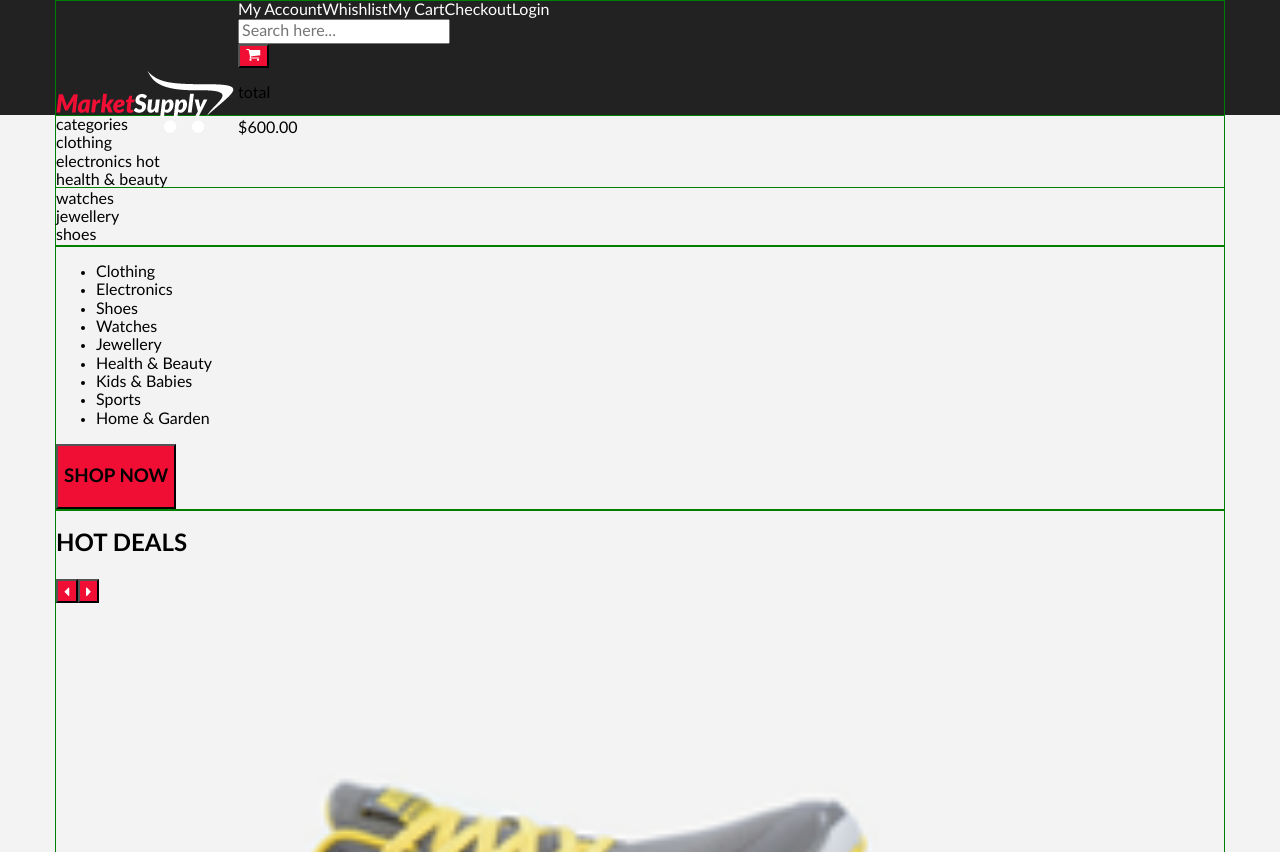
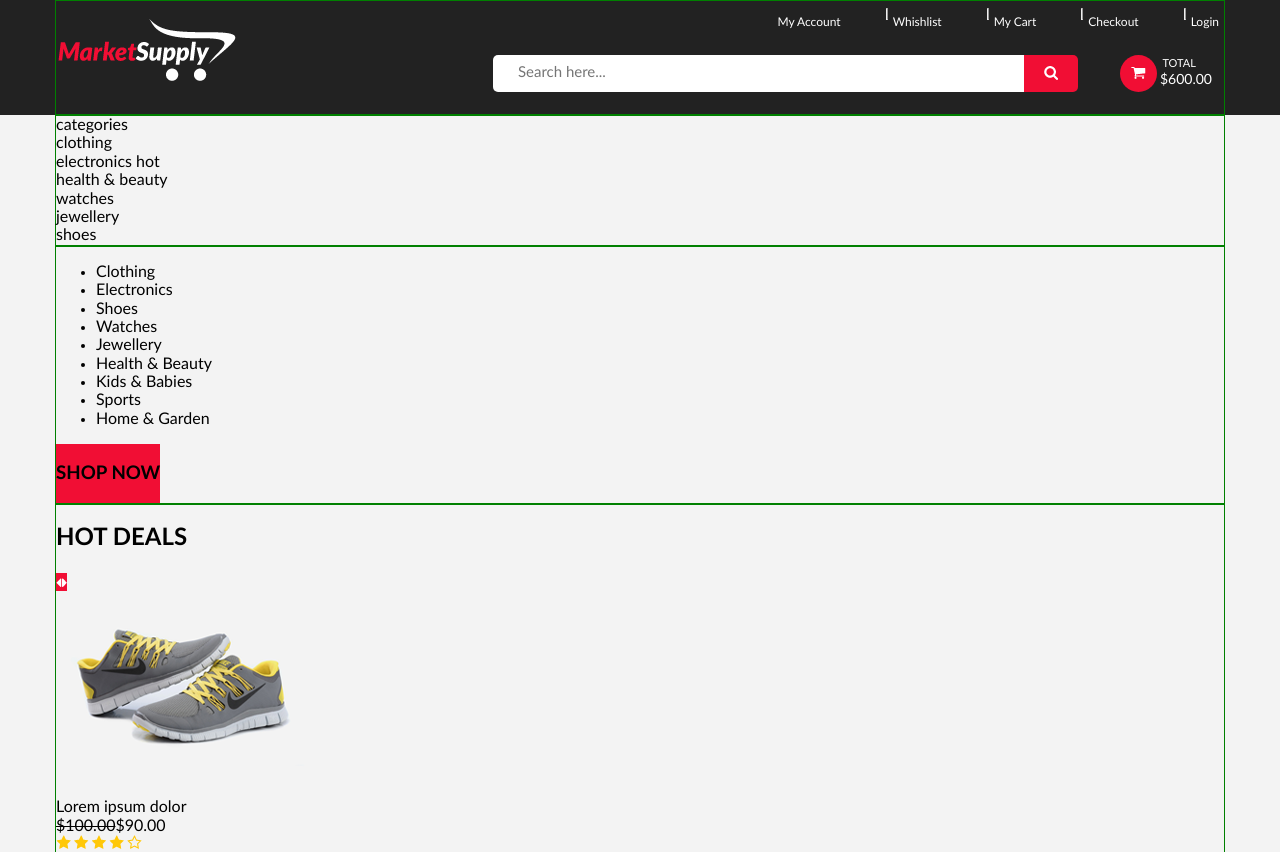
Before and after one commit to Korsakov-ua-dn/Market-Supply, a plain HTML site: page index.html in a window 1280 px wide. Shown: the top 852 px of the page. Drawn offline with Linux system fonts and the light colour scheme; files whose address does not match are found by name.

Commit message:
header besides vertical line

```diff
--- a/css/style.css
+++ b/css/style.css
@@ -39,13 +39,31 @@ a {
     text-decoration: none;
 }
 
+p {
+    margin: 0;
+    padding: 0;
+}
+
+input {
+    border: none;
+}
+
 img {
-    min-width: 100%;
+    /* min-width: 100%; */
 }
 
 button {
+    margin: 0;
+    padding: 0;
+    border: none;
     background-color: var(--accent-color);
 }
+
+/* form {
+    margin: 0;
+    padding: 0;
+    border: none;
+} */
 
 .list-reset {
     margin: 0;
@@ -56,7 +74,7 @@ button {
 .btn-reset {
     padding: 0;
     border: 0;
-    background-color: transparent;
+    /* background-color: transparent; */
     cursor: pointer;
 }
 
@@ -70,31 +88,120 @@ body {
 
 .container {
     max-width: 1170px;
-    padding: 0 0px;
+    padding: 0;
     margin: 0 auto;
     border: 1px solid green;
 }
 
 .header {
-    height: 115px;
+    /* height: 115px; */
+    /* padding-top: 37px; */
     background-color: var(--dark-color);
 }
 
+.header-container {
+    height: 115px;
+    padding-bottom: 10px;
+    display: flex;
+    align-items: center;
+    justify-content: space-between;
+}
 .header-logo {
-    display: inline-block;
-    padding-bottom: 50px;
+    transform: translateX(2px);
+}
 
-}
 .header__right {
-    display: inline-block;
+    height: 100%;
+    display: flex;
+    flex-direction: column;
+    align-items: flex-end;
+    justify-content: space-around;
 }
 
 .header-nav__list {
     display: flex;
+    padding-right: 5px;
+    font-size: 12px;
+}
+
+.header-nav__item {
+    padding-top: 3px;
+}
+
+.header-nav__item:not(:last-child) {
+    /* border-right: 1px solid white; */
+    margin-right: 20px;
+    padding-right: 20px;
 }
 
 .header-nav__link {
     color: var(--light);
+}
+
+.header-hr {
+    margin: 0;
+    padding: 0;
+    width: 10px;
+    color: var(--light);
+    transform: rotate(90deg);
+}
+
+.header-search {
+    display: flex;
+}
+
+.header-form {
+    display: flex;
+    padding-right: 42px;
+}
+
+.header-form__input {
+    width: 531px;
+    height: 37px;
+    font-size: 15px;
+    padding-left: 25px;
+    border-radius: 5px 0px 0px 5px;
+}
+
+.header-form__btn {
+    background-image: url("../img/Header/searchBtn.png");
+    background-position: center center;
+    background-repeat: no-repeat;
+    width: 54px;
+    height: 37px;
+    border-radius: 0px 5px 5px 0;
+}
+
+.header-cart {
+    color: var(--light);
+    display: flex;
+}
+
+.header-cart__btn {
+    background-image: url("../img/Header/cart.png");
+    background-position: center center;
+    background-repeat: no-repeat;
+    width: 37px;
+    margin-right: 3px;
+    border-radius: 100%;
+}
+
+.header-cart__info {
+    display: flex;
+    flex-direction: column;
+    justify-content: center;
+}
+
+.header-cart__title {
+    font-size: 11px;
+    font-weight: 300;
+    text-transform: uppercase;
+    padding-bottom: 2px;
+}
+
+.header-cart__subtotal {
+    font-size: 14px;
+    padding-right: 12px;
 }
 /* .header__form__btn{
     background-image: url("../img/Header/searchBtn.png");
--- a/index.html
+++ b/index.html
@@ -9,33 +9,35 @@
 </head>
 <body>
     <div class="header">
-        <div class="container">
+        <div class="container header-container">
             <div class="header-logo">
                 <img src="img/Logo.png" alt="Logo">
             </div>
             <div class="header__right">
-                <div class="nav header-nav">
+                <nav class="nav header-nav">
                     <ul class="header-nav__list list-reset">
-                        <li class="header-nav__item"><a href="#" class="header-nav__link">My Account</a></li>
-                        <li class="header-nav__item"><a href="#" class="header-nav__link">Whishlist</a></li>
-                        <li class="header-nav__item"><a href="#" class="header-nav__link">My Cart</a></li>
-                        <li class="header-nav__item"><a href="#" class="header-nav__link">Checkout</a></li>
+                        <li class="header-nav__item"><a href="#" class="header-nav__link">My Account</a></li><hr class="header-hr">
+                        <li class="header-nav__item"><a href="#" class="header-nav__link">Whishlist</a></li><hr class="header-hr">
+                        <li class="header-nav__item"><a href="#" class="header-nav__link">My Cart</a></li><hr class="header-hr">
+                        <li class="header-nav__item"><a href="#" class="header-nav__link">Checkout</a></li><hr class="header-hr">
                         <li class="header-nav__item"><a href="#" class="header-nav__link">Login</a></li>
                     </ul>
-                </div>
-                <div class="wrapper-form">
+                </nav>
+                <div class="header-search">
                     <form action="#" class="header-form">
                         <input class="header-form__input" type="text" placeholder="Search here...">
-                        <button class="header-form__btn btn-reset">
+                        <button class="header-form__btn">
                             <!-- <img src="img/Header/searchBtn.png" alt="click"> -->
                         </button>
                     </form>
                     <div class="header-cart">
                         <button class="header-cart__btn">
-                            <img src="img/Header/cart.png" alt="cart">
+                            <!-- <img src="img/Header/cart.png" alt="cart"> -->
                         </button>
-                        <p class="header-cart__title">total</p>
-                        <p class="header-cart__subtotal">$600.00</p>
+                        <div class="header-cart__info">
+                            <p class="header-cart__title">&nbsp;total</p>
+                            <p class="header-cart__subtotal">$600.00</p>
+                        </div>
                     </div>
                 </div>
             </div>
```
